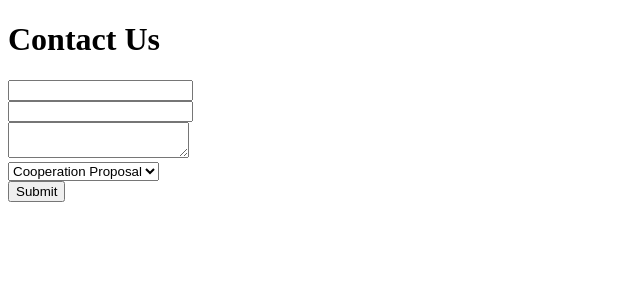
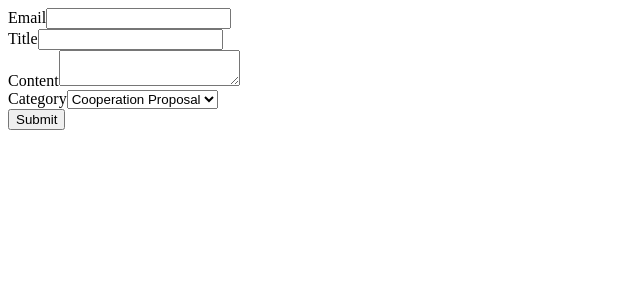
Before and after one commit to wiktormusial/contact-form, a React app in the folder frontend/: page / in a window 1280 px wide. Shown: the top 300 px of the page, without its empty margins (0-640 px from the left). Built offline with nearby package versions, Linux system fonts and the light colour scheme; the HTML template or start-up script is replaced by a standard one.

Commit message:
Update ContactForm

```diff
--- a/frontend/src/components/ContactForm/ContactForm.js
+++ b/frontend/src/components/ContactForm/ContactForm.js
@@ -1,8 +1,9 @@
 import React, { useState } from 'react'
 import { Formik, Form, Field } from 'formik';
+import ClipLoader from "react-spinners/ClipLoader";
 import { contactSend } from '../../api/contactSend'
 import { ContactFormValidationSchema } from './ContactFormValidationSchema'
-
+import { ContactFormSuccess } from './ContactFormSuccess'
 
 export default function ContactForm() {
   const [status, setStatus] = useState("idle")
@@ -16,7 +17,6 @@ export default function ContactForm() {
   if (status === "idle") {
     return (
       <div>
-        <h1>Contact Us</h1>
         <Formik
           initialValues={{
             author: '',
@@ -29,18 +29,32 @@ export default function ContactForm() {
         >
         {({ errors, touched }) => (
           <Form>
-            <Field type="email" name="author"/><br/>
-            {errors.author && touched.author && <div>{errors.author}</div>}
-            <Field name="title"/><br/>
-            {errors.title && touched.title && <div>{errors.title}</div>}
-            <Field name="body" as="textarea"/><br/>
-            {errors.body && touched.body && <div>{errors.body}</div>}
-            <Field name="category" as="select">
-              <option value="1">Cooperation Proposal</option>
-            </Field><br/>
-            <button type="submit">
-              Submit
-            </button>
+            <div className="form-element">
+              <label htmlFor="author">Email</label>
+              <Field className="form-control" type="email" name="author"/>
+              {errors.author && touched.author && <div className="form-text">{errors.author}</div>}
+            </div>
+            <div className="form-element">
+              <label htmlFor="title">Title</label>
+              <Field className="form-control" type="text" name="title"/>
+              {errors.title && touched.title && <div className="form-text">{errors.title}</div>}
+            </div>
+            <div className="form-element">
+              <label htmlFor="body">Content</label>
+              <Field className="form-control" name="body" as="textarea"/>
+              {errors.body && touched.body && <div className="form-text">{errors.body}</div>}
+            </div>
+            <div className="form-element">
+              <label htmlFor="category">Category</label>
+              <Field className="form-select" name="category" as="select">
+                <option value="1">Cooperation Proposal</option>
+              </Field>
+            </div>
+            <div className="form-element">
+              <button type="submit" className="btn btn-primary">
+                Submit
+              </button>
+            </div>
           </Form>
         )}
         </Formik>
@@ -48,13 +62,13 @@ export default function ContactForm() {
     )
   } else if (status === "loading") {
     return(
-      <div>Loading</div>
+      <div className="spinner">
+        <ClipLoader size={100} color={"#EE7788"} speedMultiplier={"0.7"}/>
+      </div>
     )
   } else if (status === "succeeded") {
     return (
-      <div>
-        Thank you for contacting with us
-      </div>
+      <ContactFormSuccess />
     )
   }
 }
```
